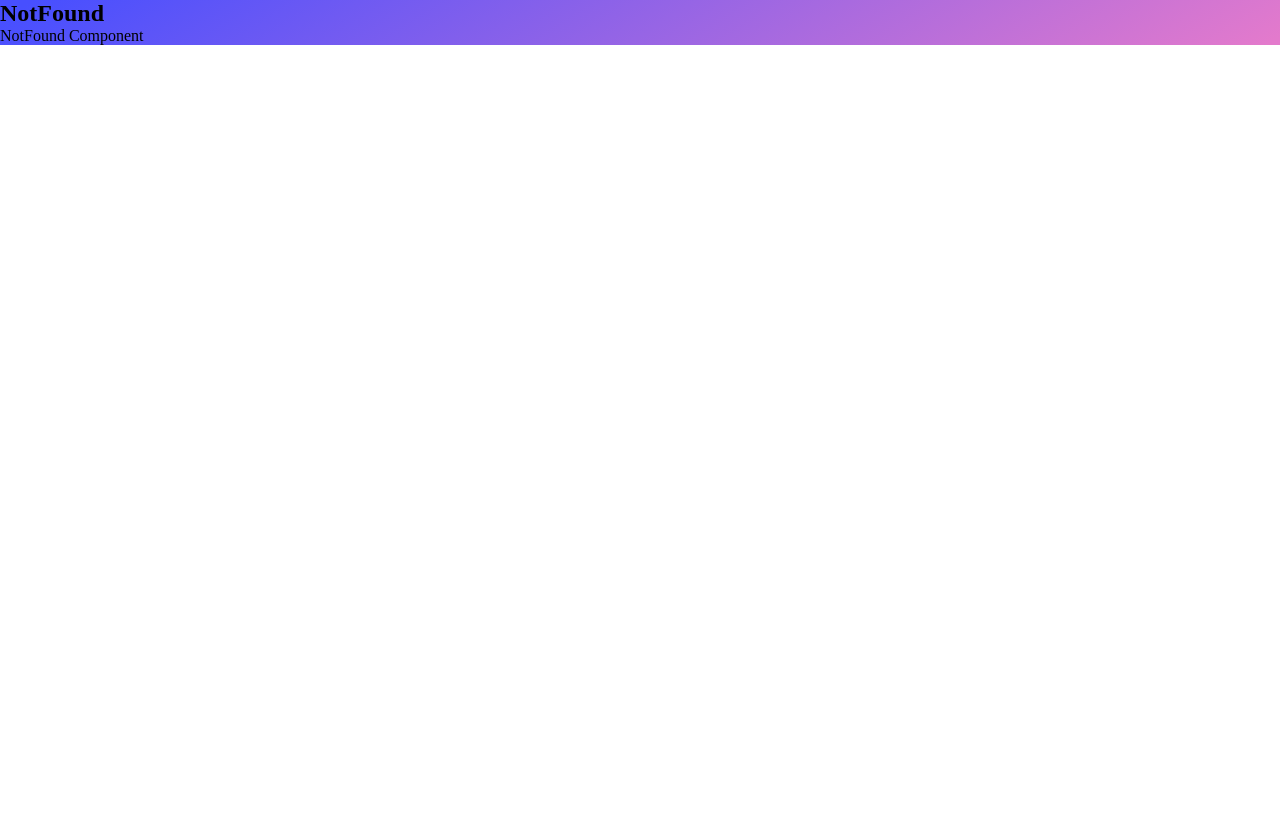
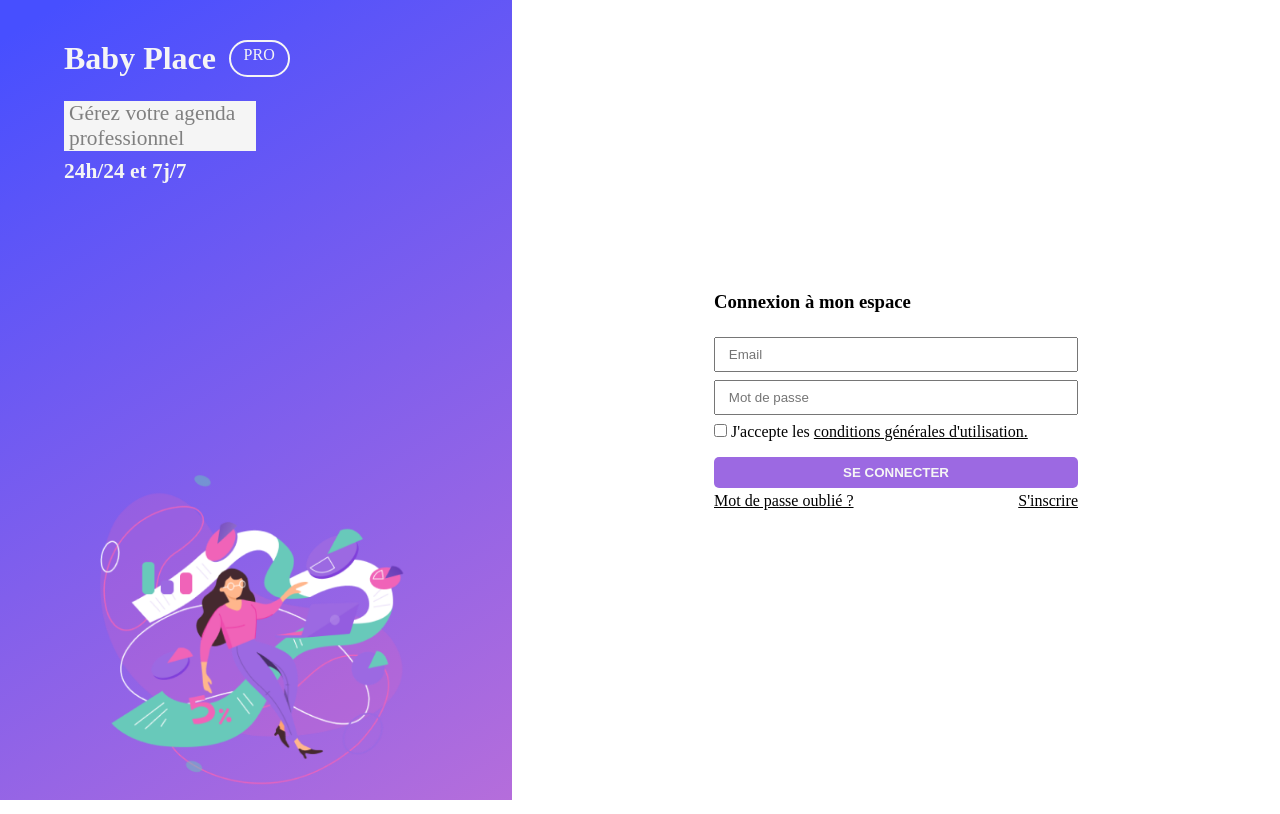
Before and after one commit to WildCodeSchool-2023-09/JS-RemoteFR-jurascripts-P3-Babyplace, a React (Vite) app in the folder frontend/: page /pro/connexion in a window 1280 px wide. Built offline with nearby package versions, Linux system fonts and the light colour scheme.

Commit message:
structure page connexion/inscription created,linked with home

```diff
--- a/frontend/src/main.jsx
+++ b/frontend/src/main.jsx
@@ -4,12 +4,14 @@ import { BrowserRouter as Router, Routes, Route } from "react-router-dom";
 import "./App.css";
 import App from "./App";
 import NotFound from "./pages/NotFound";
+import StructureConnexion from "./pages/structure/StructureConnexion";
 
 ReactDOM.createRoot(document.getElementById("root")).render(
   <React.StrictMode>
     <Router>
       <Routes>
         <Route path="/" element={<App />} />
+        <Route path="/pro/connexion" element={<StructureConnexion />} />
         <Route path="*" element={<NotFound />} />
       </Routes>
     </Router>
--- a/frontend/src/pages/Home.jsx
+++ b/frontend/src/pages/Home.jsx
@@ -1,4 +1,4 @@
-// import { Link } from "react-scroll";
+import { Link } from "react-router-dom";
 import "../styles/home.scss";
 import { logo, home } from "../assets";
 
@@ -11,9 +11,11 @@ function Home() {
         <button type="button" className="espaceBtn">
           Un parent
         </button>
-        <button type="button" className="espaceBtn">
-          Une structure
-        </button>
+        <Link to="/pro/connexion">
+          <button type="button" className="espaceBtn">
+            Une structure
+          </button>
+        </Link>
       </div>
       <img className="imgConnexion" src={home} alt="connexion" />
     </section>
--- /dev/null
+++ b/frontend/src/pages/structure/StructureConnexion.jsx
@@ -0,0 +1,50 @@
+import "../../styles/structure_connexion.scss";
+import { connexion } from "../../assets";
+
+function StructureConnexion() {
+  return (
+    <div className="structureConnexionContainer">
+      <div className="leftContainer">
+        <div className="titleStructureConnexion">
+          <h1>Baby Place</h1>
+          <span className="pro">PRO</span>
+        </div>
+        <p className="subtitleStructureConnexion">
+          Gérez votre agenda professionnel
+        </p>
+        <p className="dhConnexion">24h/24 et 7j/7</p>
+        <img
+          className="imgConnexionStructure"
+          src={connexion}
+          alt="connexion"
+        />
+      </div>
+      <div className="rightContainer">
+        <h3 className="spaceConnexion"> Connexion à mon espace </h3>
+        <input className="inputConnexion" type="email" placeholder="Email" />
+        <input
+          className="inputConnexion"
+          type="password"
+          placeholder="Mot de passe"
+        />
+        <label className="checkboxCGU">
+          <input type="checkbox" /> J'accepte les{" "}
+          <a href="/NotFound">conditions générales d'utilisation.</a>
+        </label>
+        <button className="structureConnexionBtn" type="submit">
+          Se connecter
+        </button>
+        <div className="linksConnexion">
+          <a className="forgetPwdLink" href="/NotFound">
+            Mot de passe oublié ?
+          </a>
+          <a className="inscriptionLink" href="/NotFound">
+            S'inscrire
+          </a>
+        </div>
+      </div>
+    </div>
+  );
+}
+
+export default StructureConnexion;
--- /dev/null
+++ b/frontend/src/styles/structure_connexion.scss
@@ -0,0 +1,102 @@
+@use "_variables.scss";
+@use "_mixins.scss";
+
+.structureConnexionContainer {
+  display: flex;
+  width: 100%;
+  height: 100vh;
+
+  .leftContainer {
+    flex: 40%;
+    padding: 5vh 5vw;
+  }
+
+  .titleStructureConnexion {
+    display: flex;
+    color: whitesmoke;
+    margin-bottom: 3vh;
+  }
+
+  .pro {
+    border: 2px solid whitesmoke;
+    border-radius: 100px;
+    padding: 0.5vh 1vw;
+    margin: 0 1vw;
+  }
+
+  .subtitleStructureConnexion {
+    color: grey;
+    background-color: whitesmoke;
+    width: 15vw;
+    font-size: calc(15px + 0.5vw);
+    padding-inline: 5px;
+    margin-bottom: 1vh;
+  }
+
+  .dhConnexion {
+    color: whitesmoke;
+    font-size: calc(15px + 0.5vw);
+    font-weight: bold;
+  }
+
+  .imgConnexionStructure {
+    margin-top: 30vh;
+    width: 90%;
+  }
+
+  .rightContainer {
+    flex: 60%;
+    display: flex;
+    flex-direction: column;
+    justify-content: center;
+    align-items: center;
+    background-color: #ffffff;
+    padding: 20px;
+
+    .spaceConnexion {
+      width: 50%;
+      margin-bottom: 3vh;
+      display: flex;
+      align-items: flex-start;
+    }
+
+    .inputConnexion {
+      width: 50%;
+      margin-bottom: 1vh;
+      padding: 1vh 1vw;
+    }
+
+    .checkboxCGU {
+      width: 50%;
+      margin-bottom: 2vh;
+      a {
+        color: black;
+      }
+    }
+    .linksConnexion {
+      margin-top: 0.5vh;
+      display: flex;
+      width: 50%;
+      justify-content: space-between;
+    }
+    .forgetPwdLink {
+      color: black;
+      margin-right: 2vw;
+    }
+
+    .inscriptionLink {
+      color: black;
+    }
+
+    .structureConnexionBtn {
+      width: 50%;
+      text-transform: uppercase;
+      color: whitesmoke;
+      background-color: #9c69e2;
+      padding: 1vh 1vw;
+      border: none;
+      border-radius: 5px;
+      font-weight: bold;
+    }
+  }
+}
```
Also changed, not shown: 1 other file (tests, documents, lock files or other folders).
